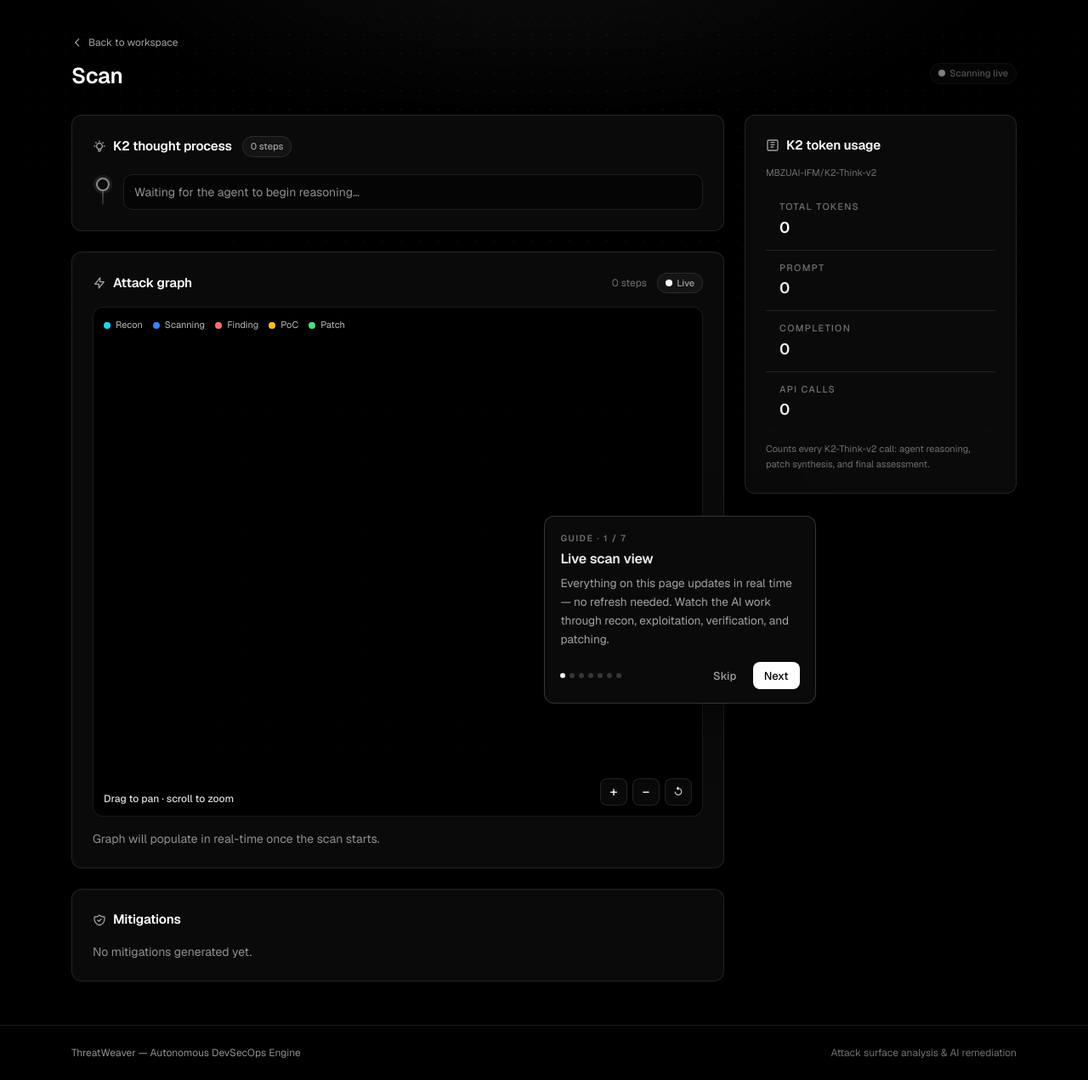
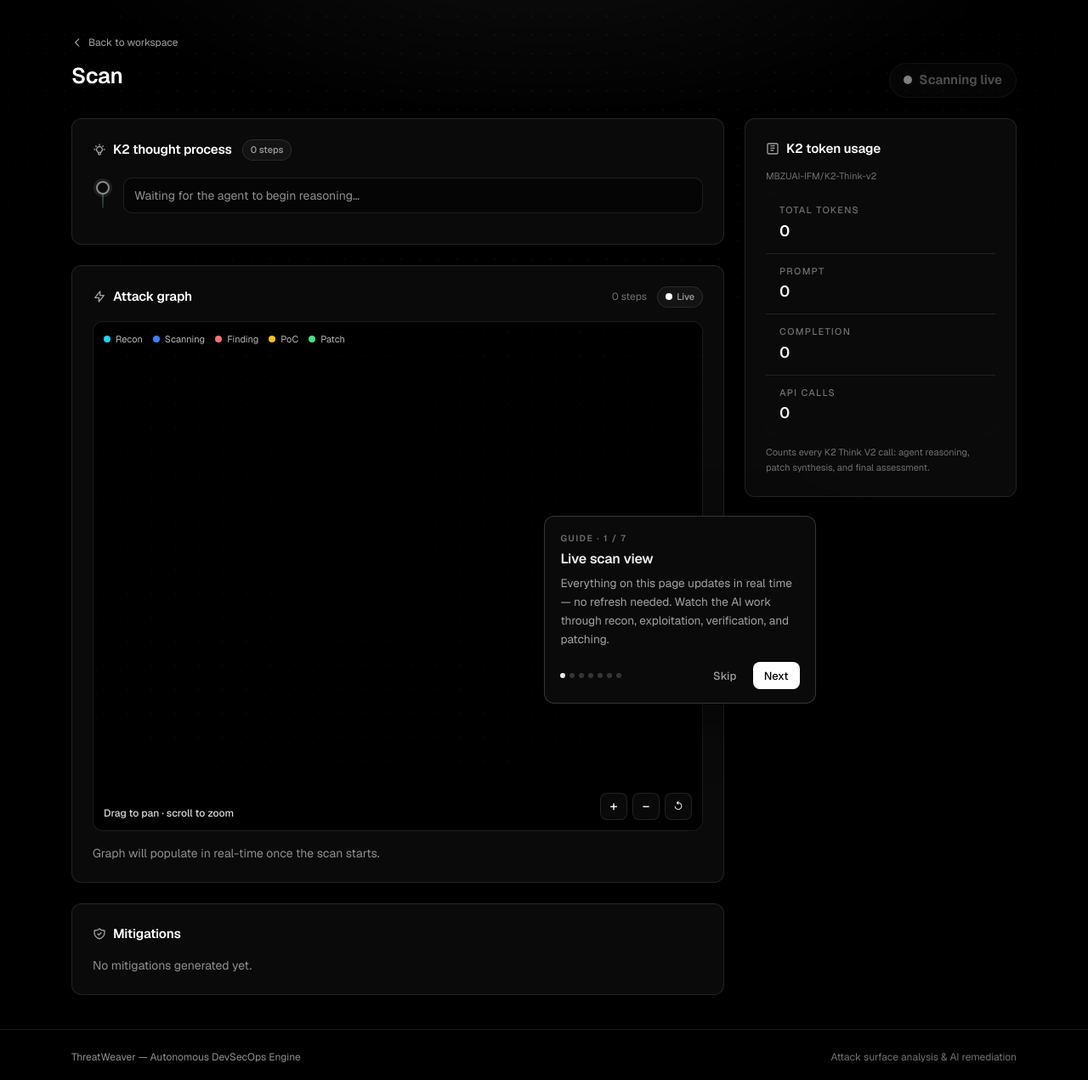
Before and after one commit to a6dulr4hman/threat-weaver, a Flask app: template app/templates/job_detail.html in a window 1280 px wide. Shown: the part 57-1328 px from the top of the page at 85% size. Run offline with Flask 3, Linux system fonts and the light colour scheme; the template is opened without the code that fills it, so the values that code supplies are empty; parts of the project's set-up code (start-up, migrations or seed data) failed here and were passed over; some libraries are stand-ins or nearby versions.

Commit message:
ui: theme Clerk modal, collapsible K2 thoughts, wider layout, naming
- Clerk account modal (openUserProfile) now matches the app theme via a
  dynamic appearance (dark variables/elements, light when toggled) instead
  of a white box on the dark UI
- K2 thought process is collapsible: shows the latest 3 steps while running,
  the first 3 once complete, and expands to all via a Show all / Show fewer
  toggle (step count always reflects the total)
- Widen page layout (nav/main/footer) to 90% of viewport width
- Make the 'Scan starting' / live indicator larger and more visible
- Rename user-facing 'K2-Think-v2' to 'K2 Think V2' (model id MBZUAI-IFM/K2-Think-v2 kept)

```diff
--- a/app/templates/base.html
+++ b/app/templates/base.html
@@ -39,7 +39,7 @@
     <div class="tw-grid-bg" aria-hidden="true"></div>
 
     <nav class="sticky top-0 z-40 border-b border-white/10 bg-black/70 backdrop-blur-xl">
-        <div class="mx-auto max-w-6xl px-5 h-14 flex items-center justify-between">
+        <div class="mx-auto max-w-[90%] px-5 h-14 flex items-center justify-between">
             <!-- Logo -->
             <a href="/" class="flex items-center gap-2.5 group">
                 <span class="flex h-7 w-7 items-center justify-center rounded-lg bg-white text-black shadow-sm">
@@ -94,12 +94,12 @@
         </div>
     </nav>
 
-    <main class="relative z-10 mx-auto w-full max-w-6xl px-5 py-10 flex-1">
+    <main class="relative z-10 mx-auto w-full max-w-[90%] px-5 py-10 flex-1">
         {% block content %}{% endblock %}
     </main>
 
     <footer class="relative z-10 border-t border-white/10">
-        <div class="mx-auto max-w-6xl px-5 py-6 flex flex-col sm:flex-row items-center justify-between gap-2 text-xs text-ink-300">
+        <div class="mx-auto max-w-[90%] px-5 py-6 flex flex-col sm:flex-row items-center justify-between gap-2 text-xs text-ink-300">
             <p>ThreatWeaver &mdash; Autonomous DevSecOps Engine</p>
             <p class="text-ink-400">Attack surface analysis &amp; AI remediation</p>
         </div>
@@ -117,6 +117,43 @@
         const CDN_PRIMARY  = 'https://clerk.clerk.com/npm/@clerk/clerk-js@5/dist/clerk.browser.js';
         const CDN_FALLBACK = 'https://cdn.jsdelivr.net/npm/@clerk/clerk-js@5/dist/clerk.browser.js';
 
+        // Build a Clerk appearance that matches the current ThreatWeaver theme,
+        // so the account modal (openUserProfile) isn't a white box on our dark UI.
+        function clerkAppearance() {
+            const isLight = document.documentElement.classList.contains('light');
+            if (isLight) {
+                return { variables: { borderRadius: '0.5rem', colorPrimary: '#11151a' } };
+            }
+            return {
+                variables: {
+                    colorBackground: '#0a0a0a',
+                    colorText: '#ededed',
+                    colorTextSecondary: '#a1a1a1',
+                    colorPrimary: '#ffffff',
+                    colorInputBackground: '#0a0a0a',
+                    colorInputText: '#ededed',
+                    colorNeutral: '#ffffff',
+                    borderRadius: '0.5rem'
+                },
+                elements: {
+                    card: { backgroundColor: '#0a0a0a', borderColor: 'rgba(255,255,255,0.1)' },
+                    modalContent: { color: '#ededed' },
+                    modalCloseButton: { color: '#ededed' },
+                    navbar: { background: '#0a0a0a', borderColor: 'rgba(255,255,255,0.08)' },
+                    navbarButton: { color: '#ededed' },
+                    scrollBox: { backgroundColor: '#0a0a0a' },
+                    pageScrollBox: { backgroundColor: '#0a0a0a' },
+                    page: { backgroundColor: '#0a0a0a' },
+                    profileSection: { borderColor: 'rgba(255,255,255,0.08)' },
+                    profileSectionTitleText: { color: '#ededed' },
+                    headerTitle: { color: '#ffffff' },
+                    headerSubtitle: { color: '#a1a1a1' },
+                    accordionTriggerButton: { color: '#ededed' }
+                }
+            };
+        }
+        window.__clerkAppearance = clerkAppearance;
+
         function loadScript(src, onSuccess, onFail) {
             const s = document.createElement('script');
             s.setAttribute('data-clerk-publishable-key', pk);
@@ -133,7 +170,7 @@
             if (!clerk) return;
             if (typeof clerk === 'function') { clerk = new window.Clerk(pk); }
             try {
-                await clerk.load();
+                await clerk.load({ appearance: clerkAppearance() });
 
                 // Expose a global helper so all API fetch calls can attach the token.
                 window.getAuthHeaders = async function() {
@@ -165,7 +202,7 @@
                         userInfo.addEventListener('click', () => {
                             try {
                                 if (typeof clerk.openUserProfile === 'function') {
-                                    clerk.openUserProfile();
+                                    clerk.openUserProfile({ appearance: clerkAppearance() });
                                 } else {
                                     window.location.href = 'https://accounts.clerk.dev/user';
                                 }
--- a/app/templates/job_detail.html
+++ b/app/templates/job_detail.html
@@ -27,10 +27,10 @@
                 Start scan
             </button>
             {% elif job.status != "complete" %}
-            <span id="live-indicator" class="badge badge-neutral">
-                <span class="relative flex h-2 w-2">
+            <span id="live-indicator" class="badge badge-neutral font-semibold" style="font-size:0.95rem;padding:0.5rem 1rem;gap:0.5rem;">
+                <span class="relative flex h-2.5 w-2.5">
                     <span class="animate-ping absolute inline-flex h-full w-full rounded-full bg-white opacity-60"></span>
-                    <span class="relative inline-flex rounded-full h-2 w-2 bg-white"></span>
+                    <span class="relative inline-flex rounded-full h-2.5 w-2.5 bg-white"></span>
                 </span>
                 <span id="liveLabel">{% if job.status == "ready" %}Scan starting&hellip;{% else %}Scanning live{% endif %}</span>
             </span>
@@ -59,6 +59,7 @@
     </div>
     <div class="mt-5 ml-1">
         <ol class="tw-timeline" id="thoughtTimeline"></ol>
+        <div id="thoughtToggle" class="mt-3 ml-1"></div>
     </div>
 </section>
 
@@ -474,7 +475,7 @@
             if(JSON.stringify(nv)!==JSON.stringify(VULNS)){VULNS=nv;changed=true;}
             if(changed){rebuild();scale=fitScale();clampView();}
             // Live thought process — stream each reasoning step as it lands.
-            if(window.__renderThoughts)window.__renderThoughts(job.structured_thoughts,ag.thinking_log);
+            if(window.__renderThoughts)window.__renderThoughts(job.structured_thoughts,ag.thinking_log,isComplete);
             // Live report + K2 assessment, rendered in place (no page reload).
             if(window.__renderJobSections)window.__renderJobSections(ag,job);
             // Live token counter (animated count-up + flash)
@@ -614,7 +615,7 @@
             <div class="mt-0.5 text-lg font-semibold text-ink-100 tracking-tight" id="tkCalls">{{ token_usage.llm_calls or 0 if token_usage else 0 }}</div>
         </div>
     </div>
-    <p class="text-[11px] text-ink-400 mt-3 leading-relaxed">Counts every K2-Think-v2 call: agent reasoning, patch synthesis, and final assessment.</p>
+    <p class="text-[11px] text-ink-400 mt-3 leading-relaxed">Counts every K2 Think V2 call: agent reasoning, patch synthesis, and final assessment.</p>
 </section>
 </aside>
 
@@ -661,31 +662,68 @@
         });
     }
     let __lastThoughtSig='';
-    window.__renderThoughts=function(thoughts,thinkingLog){
-        const ol=document.getElementById('thoughtTimeline');const cnt=document.getElementById('thoughtCount');
+    let __thoughtsExpanded=false, __thoughtsCache=[], __thoughtsComplete=false;
+
+    function thoughtItemHtml(step){
+        const tool=step.tool?('<span class="badge '+(TOOL_BADGE[step.tool]||'badge-neutral')+' badge-mono">'+esc(step.tool)+'</span>'):'';
+        const details=step.details?('<div class="px-3 pb-3 pt-1"><p class="tw-timeline-details">'+esc(step.details)+'</p></div>'):'';
+        const iter=(step.iteration!=null)?('<span class="text-xs text-ink-400 tabular-nums">#'+esc(step.iteration)+'</span>'):'';
+        return '<li class="tw-timeline-item"><span class="tw-timeline-node" aria-hidden="true"></span>'+
+            '<details class="tw-timeline-card group/step"><summary class="flex items-center justify-between gap-3 cursor-pointer list-none select-none py-2 px-3">'+
+            '<div class="flex items-center gap-2 min-w-0"><svg class="w-3.5 h-3.5 flex-shrink-0 text-ink-300 group-open/step:rotate-90 transition-transform" fill="none" stroke="currentColor" viewBox="0 0 24 24"><path stroke-linecap="round" stroke-linejoin="round" stroke-width="2" d="M9 5l7 7-7 7"/></svg>'+
+            '<span class="tw-timeline-title">'+esc(step.step_title||('Step '+(step.iteration!=null?step.iteration:'')))+'</span></div>'+
+            '<div class="flex items-center gap-2 flex-shrink-0">'+tool+iter+'</div></summary>'+details+'</details></li>';
+    }
+
+    function renderThoughtList(){
+        const ol=document.getElementById('thoughtTimeline');
+        const cnt=document.getElementById('thoughtCount');
+        const toggle=document.getElementById('thoughtToggle');
         if(!ol)return;
+        const all=__thoughtsCache;const total=all.length;
+        if(cnt)cnt.textContent=total+' step'+(total===1?'':'s');
+        if(!total){
+            ol.innerHTML='<li class="tw-timeline-item"><span class="tw-timeline-node" style="border-color:#8a8a8a;box-shadow:0 0 0 3px rgba(138,138,138,0.15)"></span><div class="tw-timeline-card"><div class="py-2.5 px-3 text-sm text-ink-300">Waiting for the agent to begin reasoning\u2026</div></div></li>';
+            if(toggle)toggle.innerHTML='';
+            return;
+        }
+        // Collapsed view: while running show the LATEST 3 (newest first relevant),
+        // once finished show the TOP 3 (the start of the run). Expand for the rest.
+        let visible, note='';
+        if(__thoughtsExpanded||total<=3){visible=all;}
+        else if(__thoughtsComplete){visible=all.slice(0,3);note='Showing the first 3 of '+total+' steps';}
+        else{visible=all.slice(-3);note='Showing the latest 3 of '+total+' steps';}
+        ol.innerHTML=visible.map(thoughtItemHtml).join('');
+        if(toggle){
+            if(total>3){
+                toggle.innerHTML=
+                    '<button type="button" onclick="window.__toggleThoughts()" class="inline-flex items-center gap-1.5 text-xs font-medium text-ink-200 hover:text-white transition-colors">'+
+                    '<svg class="w-3.5 h-3.5 transition-transform '+(__thoughtsExpanded?'rotate-90':'')+'" fill="none" stroke="currentColor" viewBox="0 0 24 24"><path stroke-linecap="round" stroke-linejoin="round" stroke-width="2" d="M9 5l7 7-7 7"/></svg>'+
+                    (__thoughtsExpanded?'Show fewer steps':('Show all '+total+' steps'))+'</button>'+
+                    (note&&!__thoughtsExpanded?'<span class="ml-2 text-xs text-ink-400">'+note+'</span>':'');
+            } else {
+                toggle.innerHTML='';
+            }
+        }
+    }
+
+    window.__renderThoughts=function(thoughts,thinkingLog,isComplete){
         thoughts=Array.isArray(thoughts)?thoughts:[];
         // Prefer the server's finalized timeline; otherwise derive it live.
         if(!thoughts.length)thoughts=buildTimeline(thinkingLog);
+        __thoughtsComplete=!!isComplete;
         const last=thoughts[thoughts.length-1]||{};
-        const sig=thoughts.length+'|'+(last.iteration!=null?last.iteration:'')+'|'+(last.tool||'')+'|'+String(last.details||'').length;
+        const sig=thoughts.length+'|'+(last.iteration!=null?last.iteration:'')+'|'+(last.tool||'')+'|'+String(last.details||'').length+'|'+__thoughtsComplete+'|'+__thoughtsExpanded;
         if(sig===__lastThoughtSig)return;
         __lastThoughtSig=sig;
-        if(cnt)cnt.textContent=thoughts.length+' step'+(thoughts.length===1?'':'s');
-        if(!thoughts.length){
-            ol.innerHTML='<li class="tw-timeline-item"><span class="tw-timeline-node" style="border-color:#8a8a8a;box-shadow:0 0 0 3px rgba(138,138,138,0.15)"></span><div class="tw-timeline-card"><div class="py-2.5 px-3 text-sm text-ink-300">Waiting for the agent to begin reasoning\u2026</div></div></li>';
-            return;
-        }
-        ol.innerHTML=thoughts.map(function(step){
-            const tool=step.tool?('<span class="badge '+(TOOL_BADGE[step.tool]||'badge-neutral')+' badge-mono">'+esc(step.tool)+'</span>'):'';
-            const details=step.details?('<div class="px-3 pb-3 pt-1"><p class="tw-timeline-details">'+esc(step.details)+'</p></div>'):'';
-            const iter=(step.iteration!=null)?('<span class="text-xs text-ink-400 tabular-nums">#'+esc(step.iteration)+'</span>'):'';
-            return '<li class="tw-timeline-item"><span class="tw-timeline-node" aria-hidden="true"></span>'+
-                '<details class="tw-timeline-card group/step"><summary class="flex items-center justify-between gap-3 cursor-pointer list-none select-none py-2 px-3">'+
-                '<div class="flex items-center gap-2 min-w-0"><svg class="w-3.5 h-3.5 flex-shrink-0 text-ink-300 group-open/step:rotate-90 transition-transform" fill="none" stroke="currentColor" viewBox="0 0 24 24"><path stroke-linecap="round" stroke-linejoin="round" stroke-width="2" d="M9 5l7 7-7 7"/></svg>'+
-                '<span class="tw-timeline-title">'+esc(step.step_title||('Step '+(step.iteration!=null?step.iteration:'')))+'</span></div>'+
-                '<div class="flex items-center gap-2 flex-shrink-0">'+tool+iter+'</div></summary>'+details+'</details></li>';
-        }).join('');
+        __thoughtsCache=thoughts;
+        renderThoughtList();
+    };
+
+    window.__toggleThoughts=function(){
+        __thoughtsExpanded=!__thoughtsExpanded;
+        __lastThoughtSig='';   // force the next poll to re-evaluate
+        renderThoughtList();
     };
 
     // ---- Report (severity + PDF download) ----
@@ -713,7 +751,7 @@
         const key=JSON.stringify([a,counts]);if(key===__lastAssess)return;__lastAssess=key;
         if(!a){sec.classList.add('hidden');return;}
         const risk=String(a.overall_risk||'Informational').toLowerCase();
-        let html='<h2 class="section-title mb-4 flex items-center gap-2"><svg class="w-4 h-4 text-ink-200" fill="none" stroke="currentColor" viewBox="0 0 24 24"><path stroke-linecap="round" stroke-linejoin="round" stroke-width="2" d="M9.663 17h4.673M12 3v1m6.364 1.636l-.707.707M21 12h-1M4 12H3m3.343-5.657l-.707-.707m2.828 9.9a5 5 0 117.072 0l-.548.547A3.374 3.374 0 0014 18.469V19a2 2 0 11-4 0v-.531c0-.895-.356-1.754-.988-2.386l-.548-.547z"/></svg>K2-Think-v2 security assessment</h2>';
+        let html='<h2 class="section-title mb-4 flex items-center gap-2"><svg class="w-4 h-4 text-ink-200" fill="none" stroke="currentColor" viewBox="0 0 24 24"><path stroke-linecap="round" stroke-linejoin="round" stroke-width="2" d="M9.663 17h4.673M12 3v1m6.364 1.636l-.707.707M21 12h-1M4 12H3m3.343-5.657l-.707-.707m2.828 9.9a5 5 0 117.072 0l-.548.547A3.374 3.374 0 0014 18.469V19a2 2 0 11-4 0v-.531c0-.895-.356-1.754-.988-2.386l-.548-.547z"/></svg>K2 Think V2 security assessment</h2>';
         if(counts){
             html+='<div class="grid grid-cols-4 gap-px bg-white/10 rounded-xl overflow-hidden mb-5">'+
             '<div class="bg-ink-950 px-4 py-3 text-center"><div class="text-2xl font-semibold text-white tracking-tight">'+esc(counts.detected)+'</div><div class="eyebrow mt-0.5">Detected</div></div>'+
@@ -738,7 +776,7 @@
             }).join('');
             html+='</tbody></table></div>';
         }
-        html+='<p class="text-xs text-ink-400 mt-4">K2-Think-v2 selected one definitive verdict per vulnerability from the evidence gathered during this scan.</p>';
+        html+='<p class="text-xs text-ink-400 mt-4">K2 Think V2 selected one definitive verdict per vulnerability from the evidence gathered during this scan.</p>';
         sec.innerHTML=html;sec.classList.remove('hidden');
     };
 
@@ -756,7 +794,8 @@
     const INIT_THOUGHTS={{ (job.structured_thoughts or (job.attack_graph_data.structured_thoughts if job.attack_graph_data else None) or []) | tojson }};
     const INIT_AG={{ (job.attack_graph_data or {}) | tojson }};
     const INIT_JOB={overall_severity:{{ (job.overall_severity or '') | tojson }}};
-    window.__renderThoughts(INIT_THOUGHTS,INIT_AG.thinking_log);
+    const INIT_COMPLETE={{ (job.status == 'complete') | tojson }};
+    window.__renderThoughts(INIT_THOUGHTS,INIT_AG.thinking_log,INIT_COMPLETE);
     window.__renderJobSections(INIT_AG,INIT_JOB);
 })();
 </script>
@@ -854,7 +893,7 @@ if (startJobBtn) {
             });
             if (resp.ok) {
                 // Replace button with live indicator immediately.
-                startJobBtn.outerHTML = '<span id="live-indicator" class="badge badge-neutral"><span class="relative flex h-2 w-2"><span class="animate-ping absolute inline-flex h-full w-full rounded-full bg-white opacity-60"></span><span class="relative inline-flex rounded-full h-2 w-2 bg-white"></span></span><span id="liveLabel">Scan starting\u2026</span></span>';
+                startJobBtn.outerHTML = '<span id="live-indicator" class="badge badge-neutral font-semibold" style="font-size:0.95rem;padding:0.5rem 1rem;gap:0.5rem;"><span class="relative flex h-2.5 w-2.5"><span class="animate-ping absolute inline-flex h-full w-full rounded-full bg-white opacity-60"></span><span class="relative inline-flex rounded-full h-2.5 w-2.5 bg-white"></span></span><span id="liveLabel">Scan starting\u2026</span></span>';
                 // Kick off poll loop (the graph IIFE skipped it because JOB_STATUS was pending/ready).
                 if (window.__startLivePoll) window.__startLivePoll();
             } else {
```
